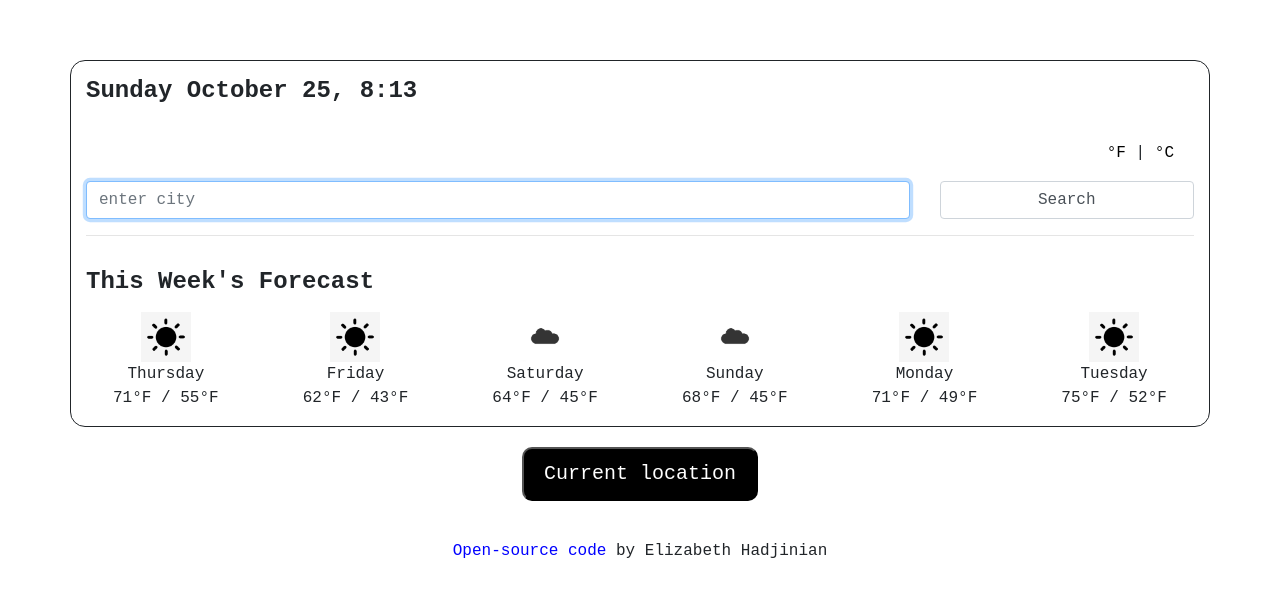
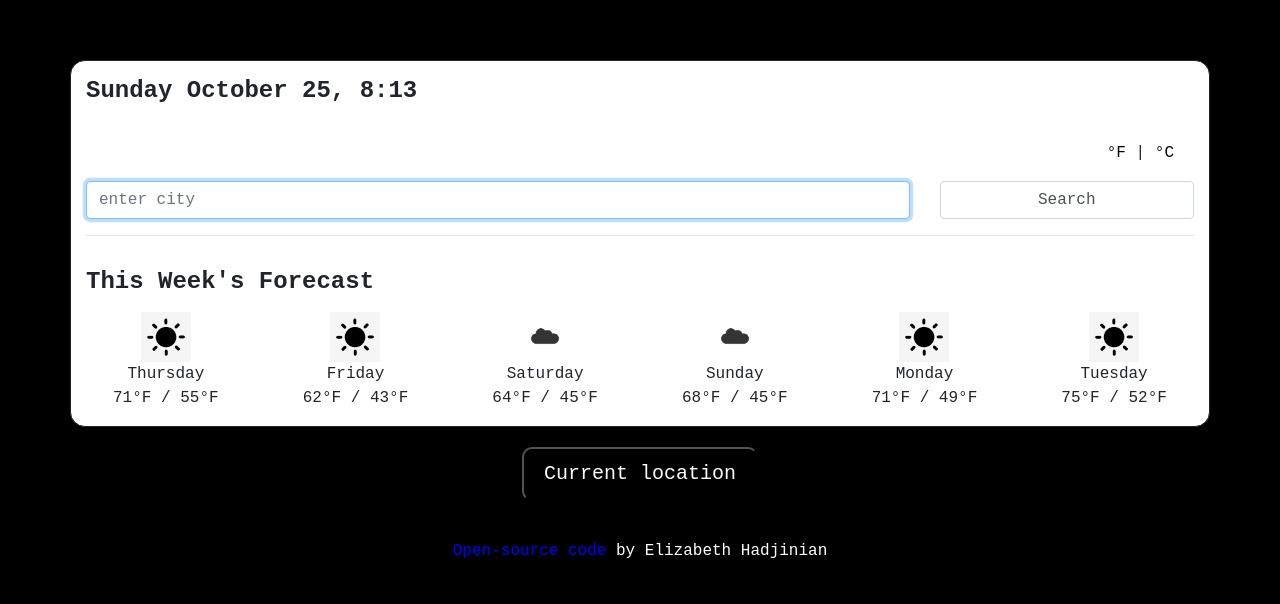
Before and after one commit to elizhadjinian/she-codes-plus-project, a website built with Parcel: page index.html in a window 1280 px wide. Built offline with nearby package versions, Linux system fonts and the light colour scheme; no server answers; a web font is replaced by a local one.

Commit message:
changed background color and text colors

```diff
--- a/src/styles.css
+++ b/src/styles.css
@@ -1,5 +1,6 @@
 body {
   font-family: "Syne Mono", monospace;
+  background: black;
 }
 
 h1,
@@ -22,7 +23,7 @@ a {
 
 a:hover {
   text-decoration: none;
-  color: darkblue;
+  color: #fff;
   cursor: pointer;
 }
 
@@ -65,6 +66,7 @@ button:hover {
 }
 
 .container {
+  background: #fff;
   border: solid;
   border-width: thin;
   border-radius: 15px;
@@ -90,6 +92,7 @@ button:hover {
 }
 
 .bottom-text {
+  color: #fff;
   line-height: 100px;
   text-decoration: none;
   text-align: center;
```
Also changed, not shown: index.html (+0 -1 lines).
